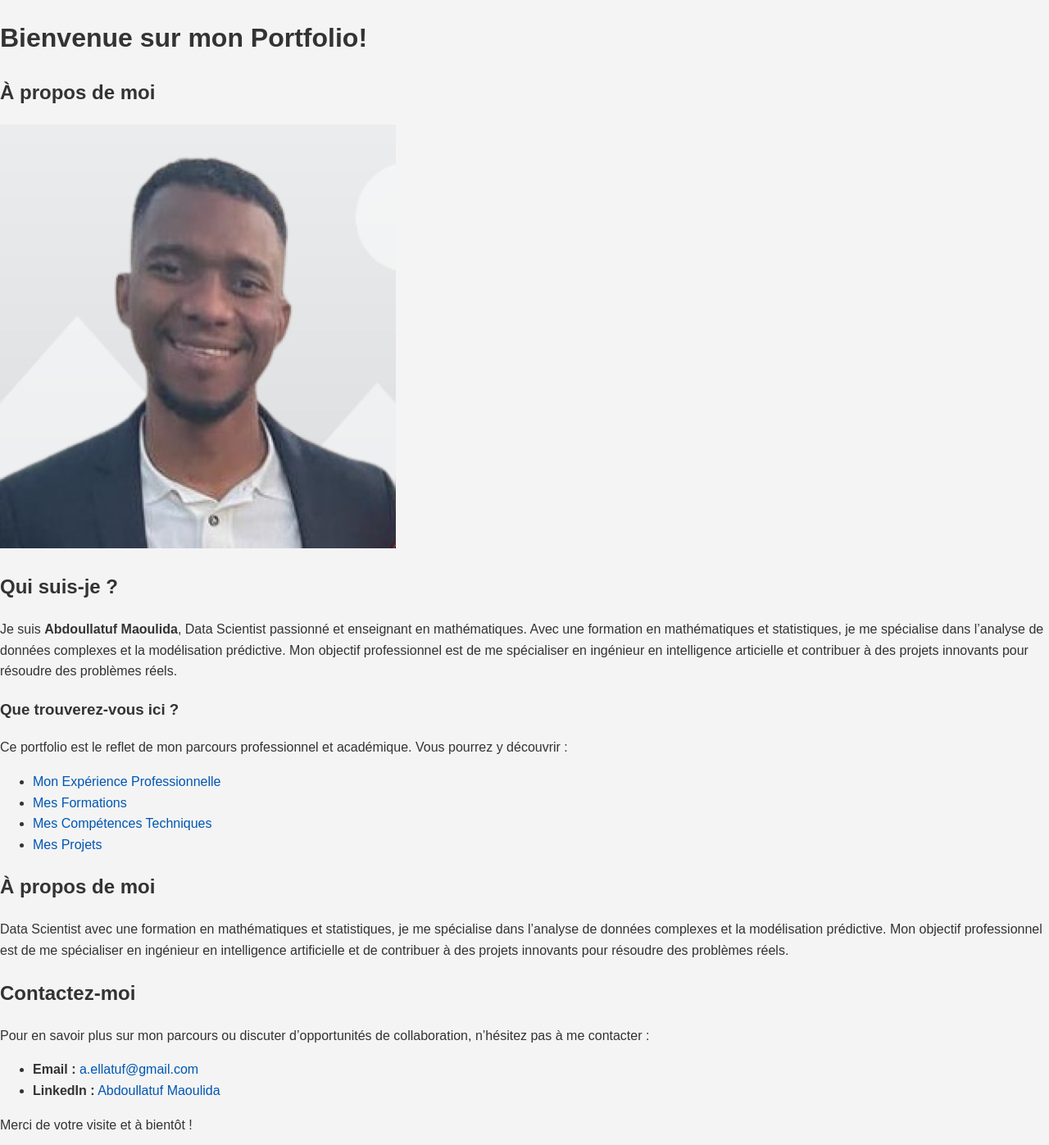
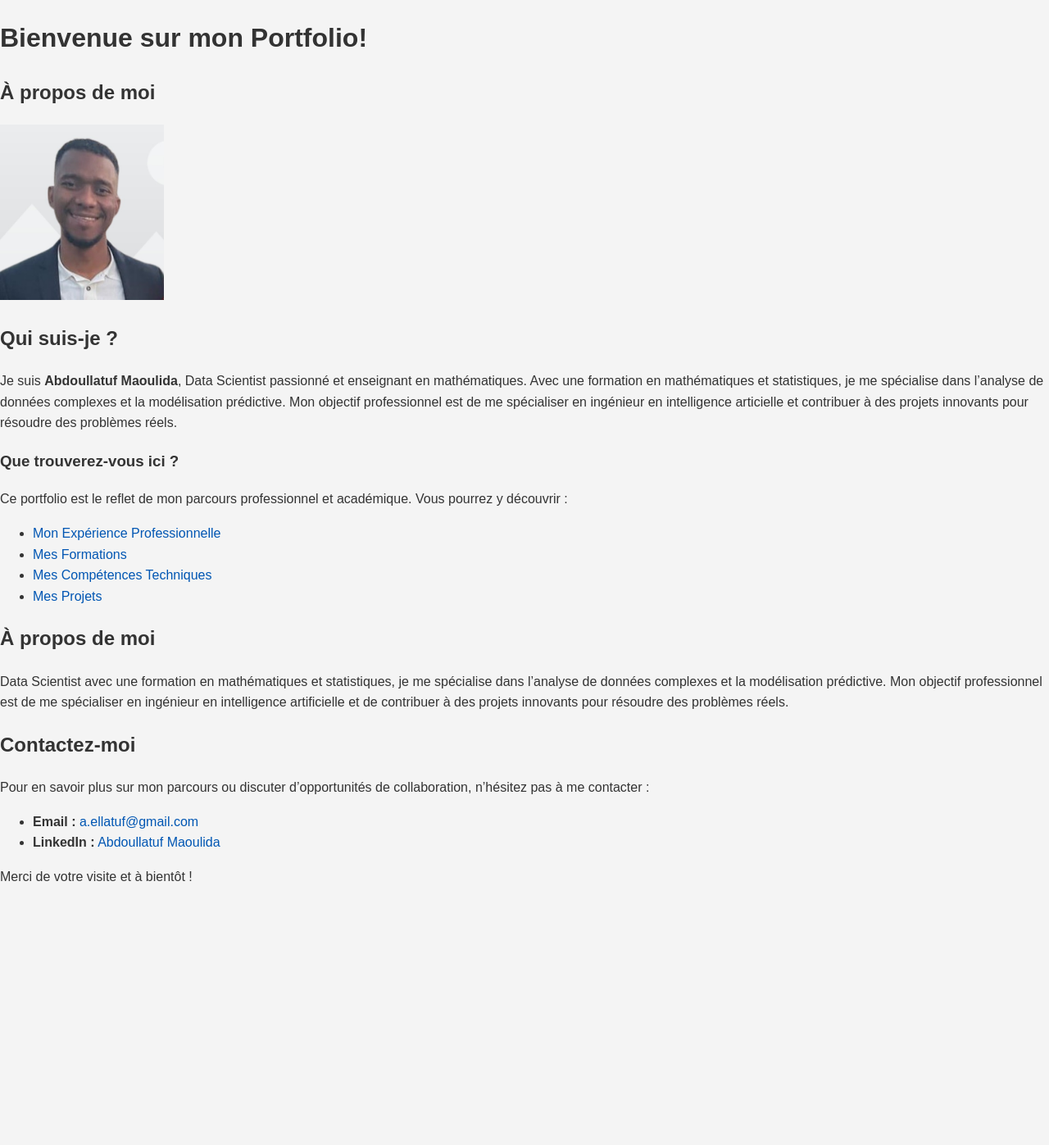
Before and after one commit to Abdoullatuf/Portfolio, a Jekyll site: the page built from index.md, in a window 1280 px wide. Shown: the whole page at 82% size. Built offline with Jekyll 4.4.1, drawn with Linux system fonts in a browser that asks for light colours; after the commit the page ends 1094 px from its top, so only the background shows below that.

Commit message:
Update style.css

```diff
--- a/assets/css/style.css
+++ b/assets/css/style.css
@@ -162,3 +162,23 @@ footer p {
     font-size: 0.8rem;
   }
 }
+
+/* Styles spécifiques pour les classes */
+.profile-pic {
+  width: 100%; /* prendra la pleine largeur de son conteneur */
+  max-width: 200px; /* largeur maximale de l'image */
+  height: auto; /* pour maintenir le ratio */
+}
+
+/* Médias Queries */
+@media (max-width: 768px) {
+  .profile-pic {
+    max-width: 150px; /* taille plus petite sur les écrans de tablettes */
+  }
+}
+
+@media (max-width: 480px) {
+  .profile-pic {
+    max-width: 100px; /* taille encore plus petite sur les écrans de téléphones */
+  }
+}
```
